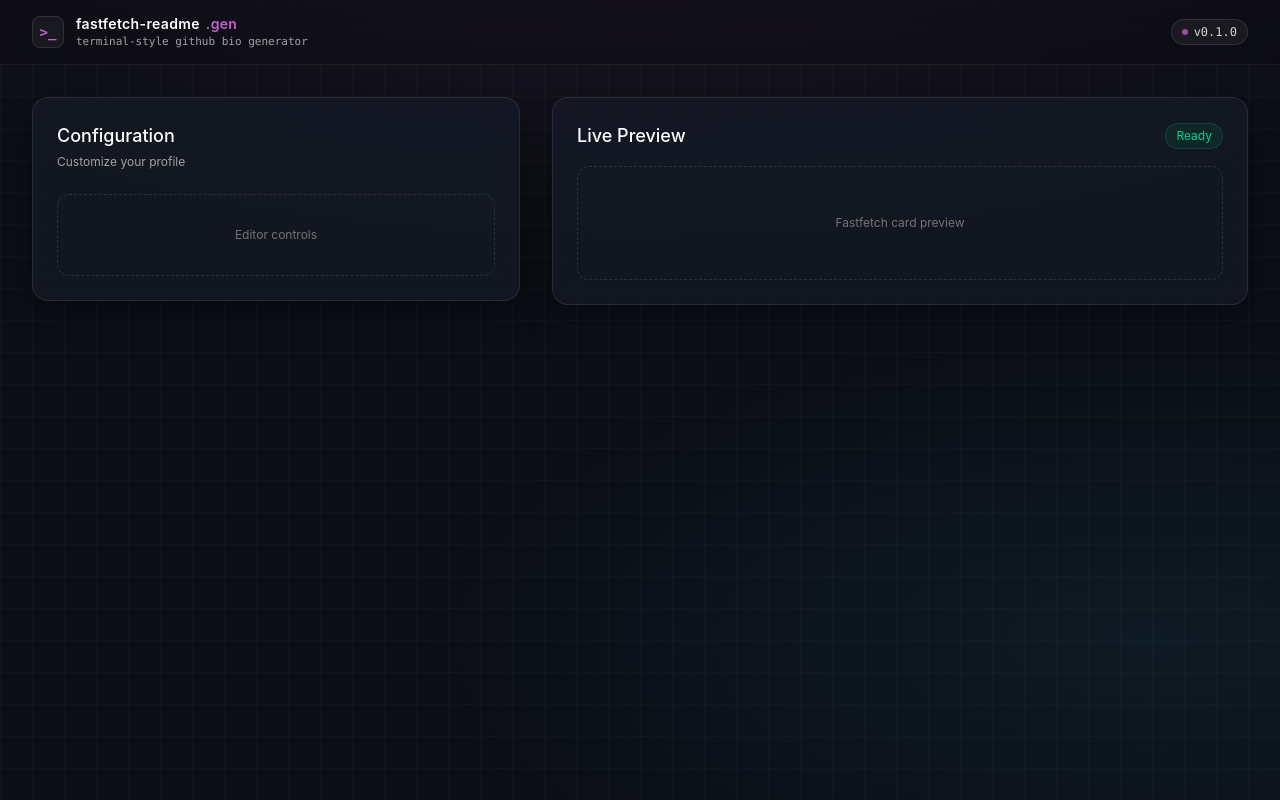
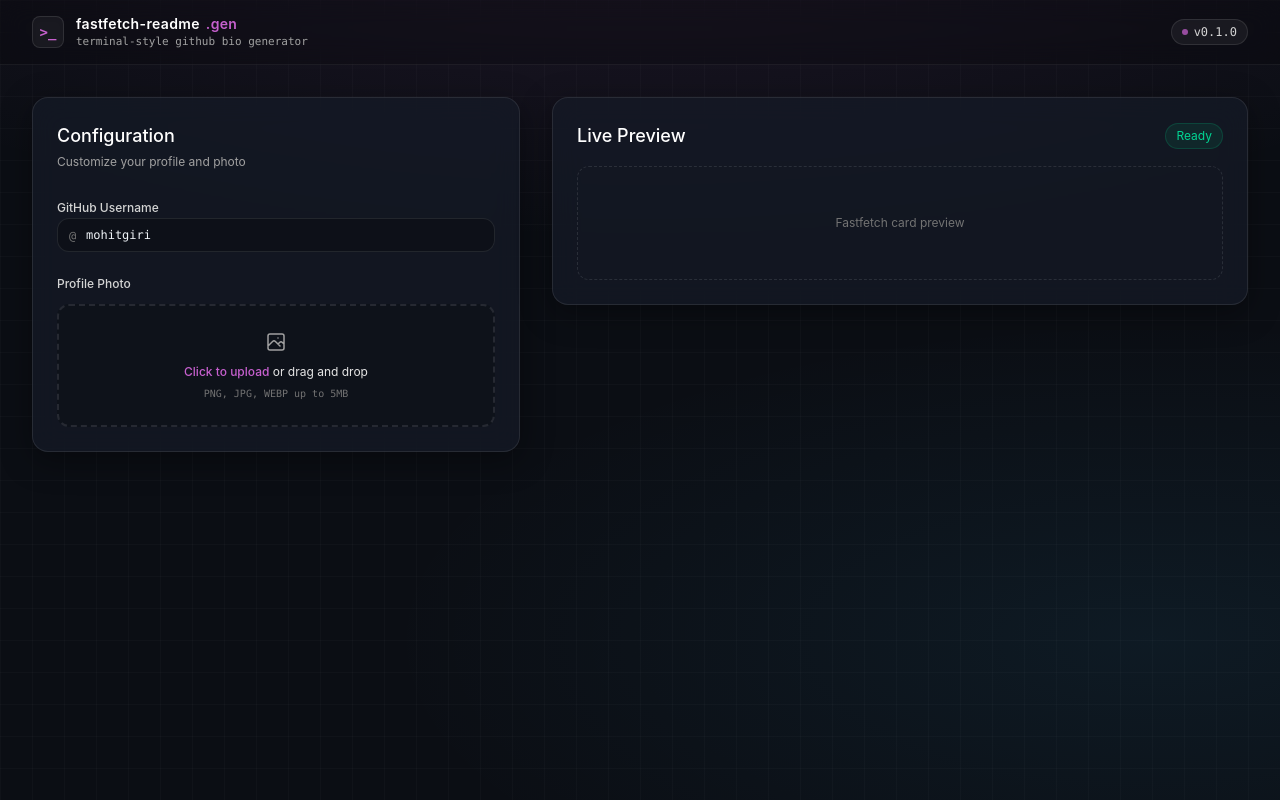
Before and after one commit to girimohit/ascii-fetch, a React (Vite) app: page / in a window 1280 px wide. Built offline with nearby package versions, Linux system fonts and the light colour scheme.

Commit message:
integrate photo uploader into editor panel

```diff
--- a/src/App.tsx
+++ b/src/App.tsx
@@ -1,6 +1,11 @@
+import { useState } from 'react';
 import Header from './components/Header';
+import PhotoUploader from './components/PhotoUploader';
 
 export default function App() {
+  const [username, setUsername] = useState('mohitgiri');
+  const [photoUrl, setPhotoUrl] = useState<string | null>(null);
+
   return (
     <div className="min-h-screen flex flex-col">
       {/* Top Header */}
@@ -12,15 +17,34 @@ export default function App() {
 
           {/* Left Column: Configuration & Editor */}
           <section className="lg:col-span-5 space-y-6">
-            <div className="glass-panel rounded-2xl p-6">
-              <h2 className="text-lg font-medium text-white mb-1">Configuration</h2>
-              <p className="text-xs text-neutral-400 mb-6">
-                Customize your profile
-              </p>
+            <div className="glass-panel rounded-2xl p-6 space-y-6">
+              <div>
+                <h2 className="text-lg font-medium text-white mb-1">Configuration</h2>
+                <p className="text-xs text-neutral-400">
+                  Customize your profile and photo
+                </p>
+              </div>
 
-              <div className="text-xs text-neutral-500 border border-dashed border-white/10 rounded-xl p-8 text-center">
-                Editor controls
+              {/* Username Input */}
+              <div className="space-y-2">
+                <label className="text-xs font-medium text-neutral-300">GitHub Username</label>
+                <div className="relative">
+                  <span className="absolute left-3 top-2.5 text-xs text-neutral-500 font-mono">@</span>
+                  <input
+                    type="text"
+                    value={username}
+                    onChange={(e) => setUsername(e.target.value)}
+                    placeholder="yourname"
+                    className="glass-input w-full pl-7 pr-3 py-2 rounded-xl text-xs font-mono"
+                  />
+                </div>
               </div>
+
+              {/* Photo Uploader */}
+              <PhotoUploader
+                photoUrl={photoUrl}
+                onPhotoChange={setPhotoUrl}
+              />
             </div>
           </section>
 
```
